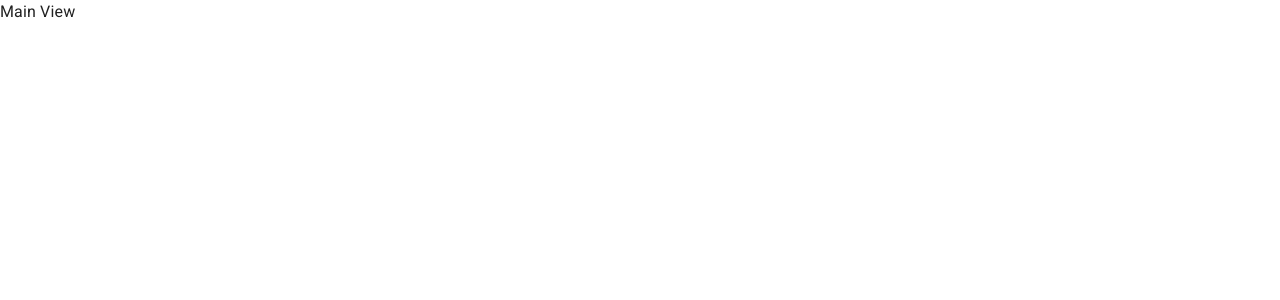
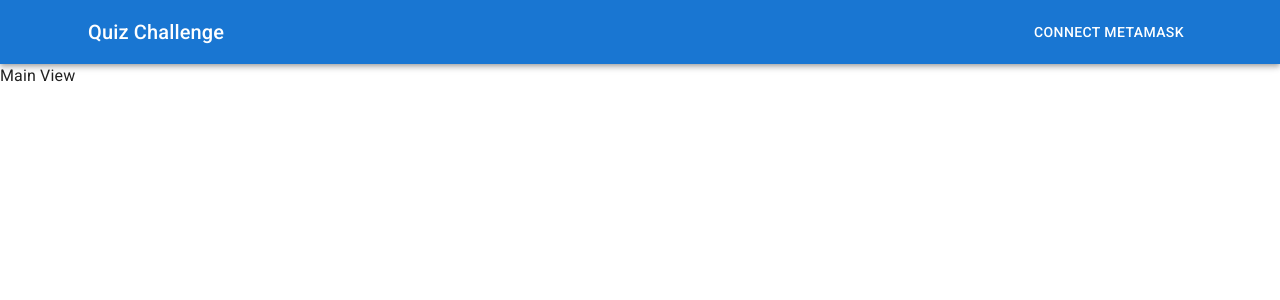
Before and after one commit to dieguezguille/survey-challenge, a React (Create React App) app: page /main in a window 1280 px wide. Shown: the top 300 px of the page. Built offline with nearby package versions, Linux system fonts and the light colour scheme.

Commit message:
✨ add basic appbar to layout

```diff
--- /dev/null
+++ b/src/components/common/appbar-menu/appbar-menu.tsx
@@ -0,0 +1,27 @@
+import AppBar from '@mui/material/AppBar';
+import Box from '@mui/material/Box';
+import Toolbar from '@mui/material/Toolbar';
+import Typography from '@mui/material/Typography';
+import Button from '@mui/material/Button';
+import Container from '@mui/material/Container';
+
+const AppBarMenu: React.FC = () => (
+    <Box sx={{ flexGrow: 1 }}>
+        <AppBar position="static">
+            <Container>
+                <Toolbar>
+                    <Typography
+                        variant="h6"
+                        component="div"
+                        sx={{ flexGrow: 1 }}
+                    >
+                        Quiz Challenge
+                    </Typography>
+                    <Button color="inherit">Connect Metamask</Button>
+                </Toolbar>
+            </Container>
+        </AppBar>
+    </Box>
+);
+
+export default AppBarMenu;
--- a/src/components/layout/content-layout.tsx
+++ b/src/components/layout/content-layout.tsx
@@ -1,7 +1,13 @@
 import { Outlet } from 'react-router-dom';
+import AppBarMenu from '../common/appbar-menu/appbar-menu';
 
 const ContentLayout: React.FC = () => {
-    return <Outlet />;
+    return (
+        <>
+            <AppBarMenu />
+            <Outlet />
+        </>
+    );
 };
 
 export default ContentLayout;
```
